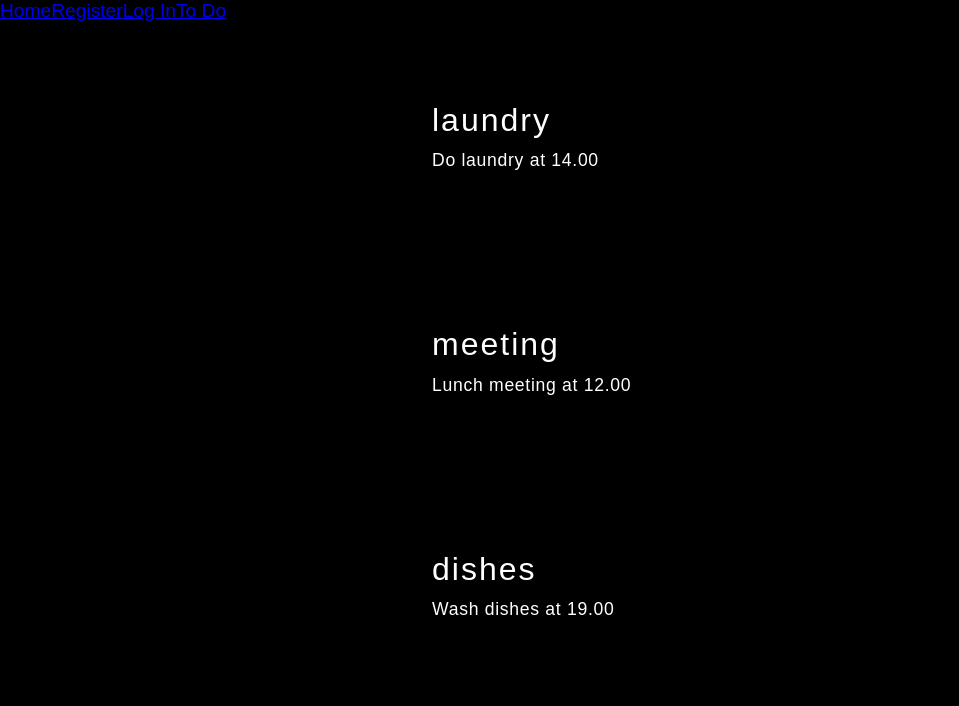
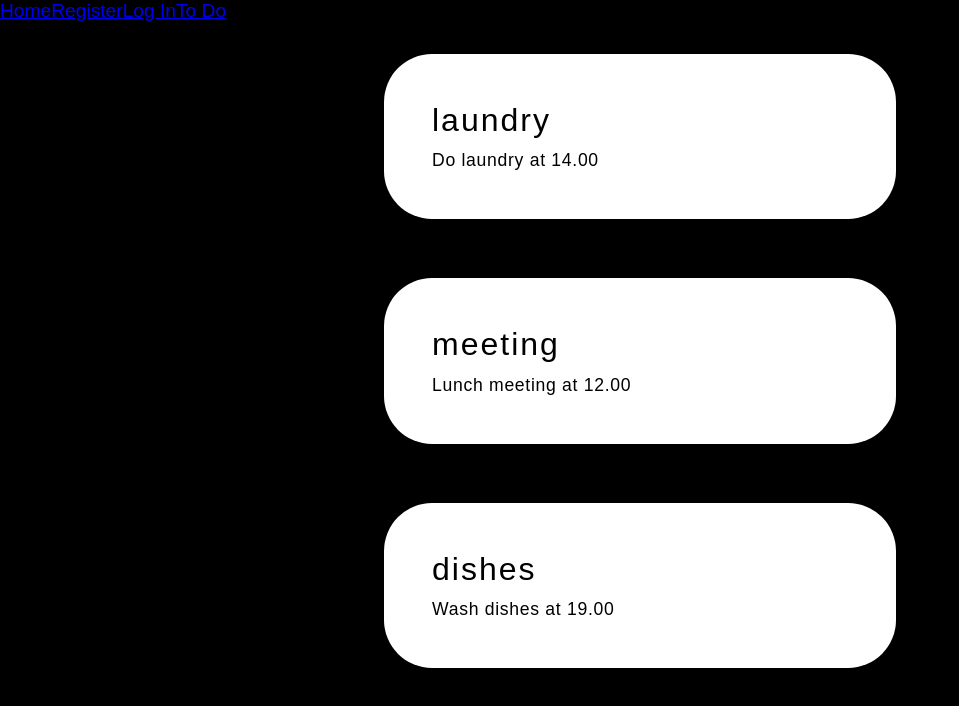
Before and after one commit to agorbacheva-y/to-do-app, a React (Create React App) app: page / in a window 1280 px wide. Shown: the top 706 px of the page, without its empty margins (0-959 px from the left). Built offline with nearby package versions, Linux system fonts and the light colour scheme.

Commit message:
update Card

```diff
--- a/src/components/Card.js
+++ b/src/components/Card.js
@@ -5,9 +5,10 @@ const Card = ({ children, reverse, create }) => {
     <div
       className="todo-card"
       style={{
-        backgroundColor: reverse ? "#fff" : "#1c1c1c",
-        backgroundColor: create ? "#2E2E2E" : "#1c1c1c",
-        color: reverse ? "#000" : "#fff",
+        // if reverse is true set card color to white, if false gray
+        backgroundColor: reverse ? "#ffffff" : "#1c1c1c",
+        //backgroundColor: create ? "#2E2E2E" : "#1c1c1c",
+        color: reverse ? "#000000" : "#ffffff",
         padding: create ? "4rem" : "3rem",
       }}
     >
@@ -16,15 +17,18 @@ const Card = ({ children, reverse, create }) => {
   );
 };
 
+// set a default prop so you don't need to pass in Card component
 Card.defaultProps = {
   reverse: false,
   create: false,
 };
 
 Card.propTypes = {
-  children: PropTypes.node.isRequired,
-  reverse: PropTypes.bool,
+  children: PropTypes.node.isRequired, //children is a node data type
+  reverse: PropTypes.bool, // reverse, create are boolean data types
   create: PropTypes.bool,
 };
 
 export default Card;
+
+// can add toggle or button to change theme, color
--- a/src/components/Item.js
+++ b/src/components/Item.js
@@ -1,12 +1,13 @@
 import { useState } from "react";
+import Card from "./Card";
 
 const Item = ( {todo} ) => {
 
   return (
-    <div className="todo-card">
+    <Card reverse={true}>
       <div className="title">{todo.title}</div>
       <div className="task">{todo.task}</div>
-    </div>
+    </Card>
   );
 };
 
```
